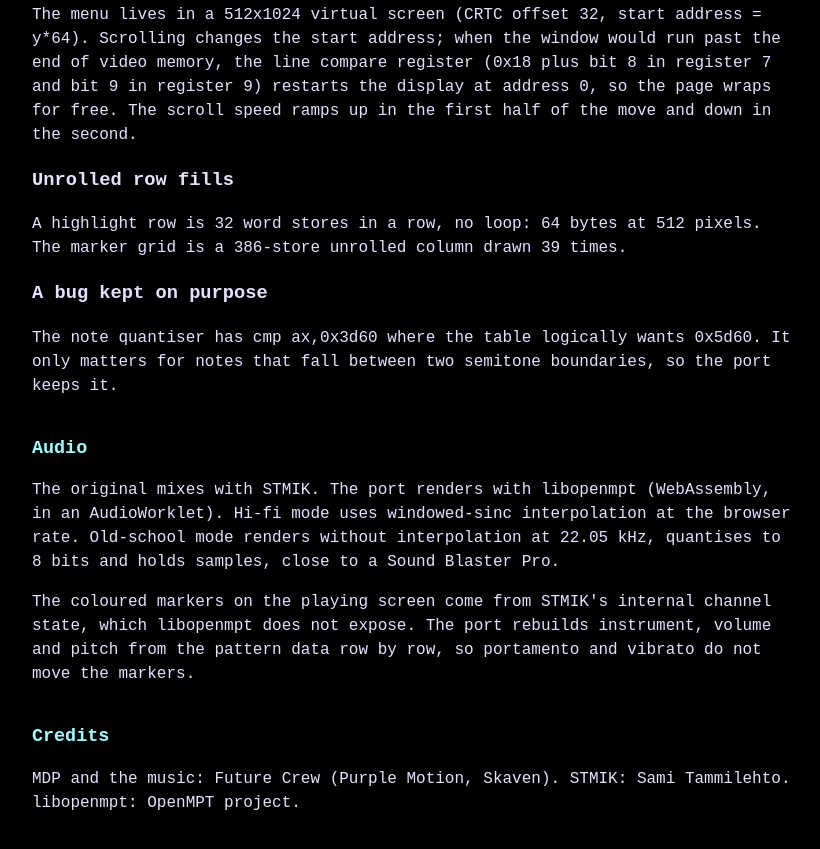
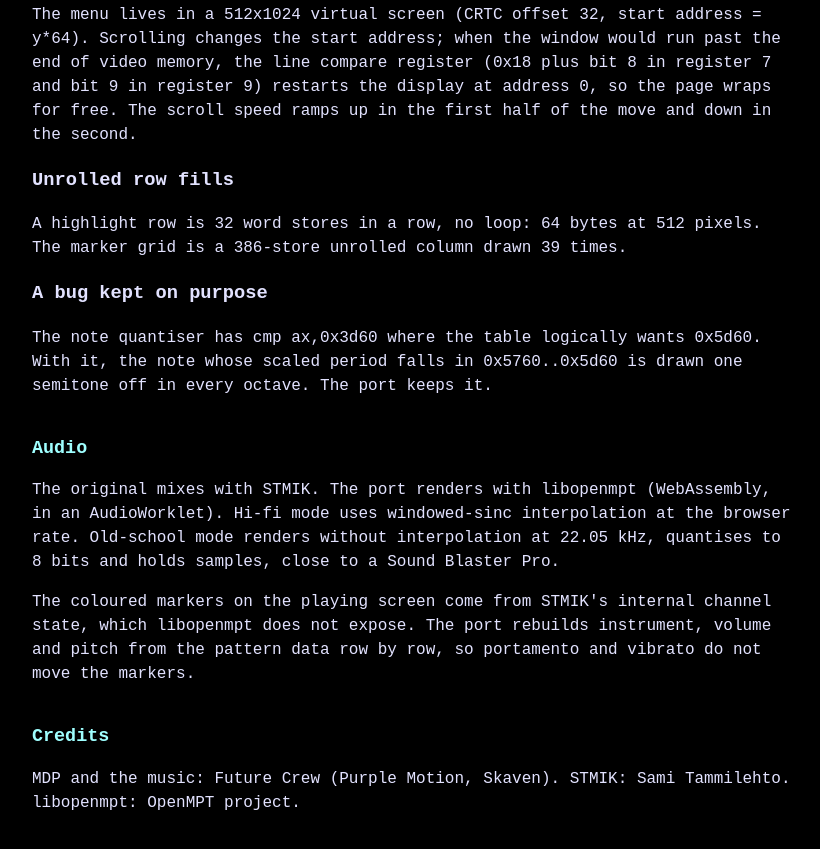
Before and after one commit to kassoulet/mdp_by_future_crew, a website: page site/writeup.html in a window 1280 px wide. Shown: the part 1151-2000 px from the top of the page, without its empty margins (228-1048 px from the left). Drawn offline with Linux system fonts and the light colour scheme.

Commit message:
Clarify write-up

```diff
--- a/site/writeup.html
+++ b/site/writeup.html
@@ -50,8 +50,8 @@
 <p>A highlight row is 32 word stores in a row, no loop: 64 bytes at 512 pixels. The marker grid is a 386-store unrolled
 column drawn 39 times.</p>
 <h3>A bug kept on purpose</h3>
-<p>The note quantiser has <code>cmp ax,0x3d60</code> where the table logically wants 0x5d60. It only matters for notes
-that fall between two semitone boundaries, so the port keeps it.</p>
+<p>The note quantiser has <code>cmp ax,0x3d60</code> where the table logically wants 0x5d60. With it, the note whose scaled period falls in 0x5760..0x5d60 is drawn one
+semitone off in every octave. The port keeps it.</p>
 
 <h2>Audio</h2>
 <p>The original mixes with STMIK. The port renders with libopenmpt (WebAssembly, in an AudioWorklet). Hi-fi mode uses
```
